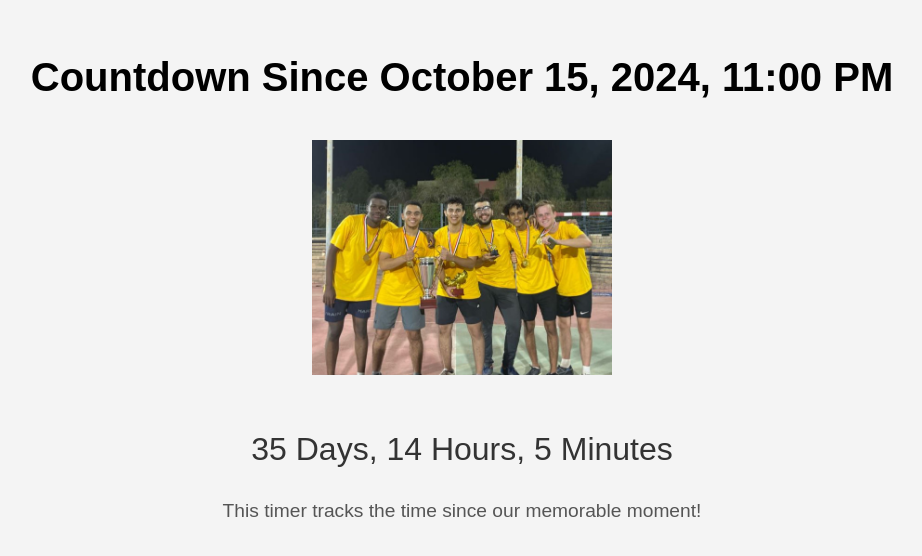
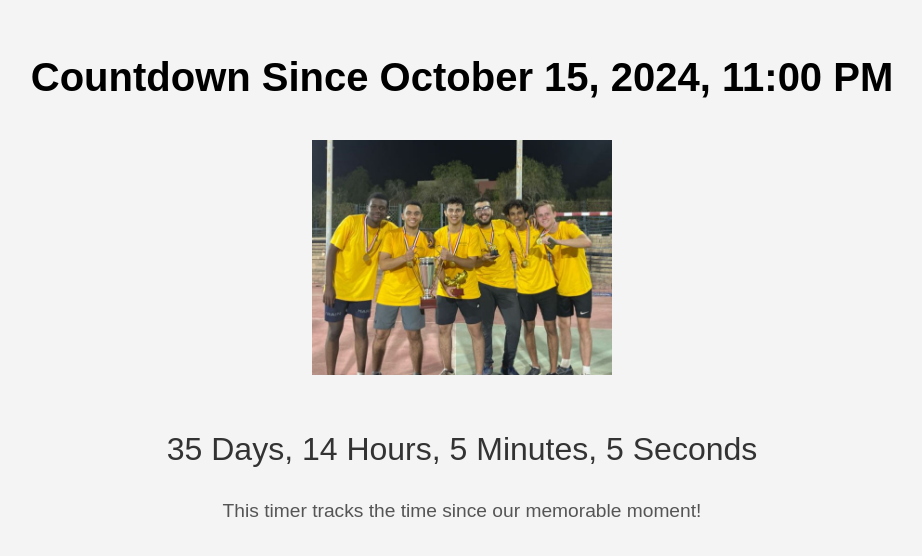
Before and after one commit to mego74/Qadyat-Thijs, a plain HTML site: page index.html in a window 1280 px wide. Shown: the whole page, without its empty margins (178-1100 px from the left). Drawn offline with Linux system fonts and the light colour scheme.

Commit message:
Updated index.html
seconds added

```diff
--- a/index.html
+++ b/index.html
@@ -46,9 +46,10 @@
             const days = Math.floor(diff / (1000 * 60 * 60 * 24));
             const hours = Math.floor((diff % (1000 * 60 * 60 * 24)) / (1000 * 60 * 60));
             const minutes = Math.floor((diff % (1000 * 60 * 60)) / (1000 * 60));
+            const seconds = Math.floor((diff % (1000 * 60)) / 1000);
 
             document.getElementById('timer').innerHTML =
-                `${days} Days, ${hours} Hours, ${minutes} Minutes`;
+                `${days} Days, ${hours} Hours, ${minutes} Minutes, ${seconds} Seconds`;
         }
 
         setInterval(updateTimer, 1000);
```
